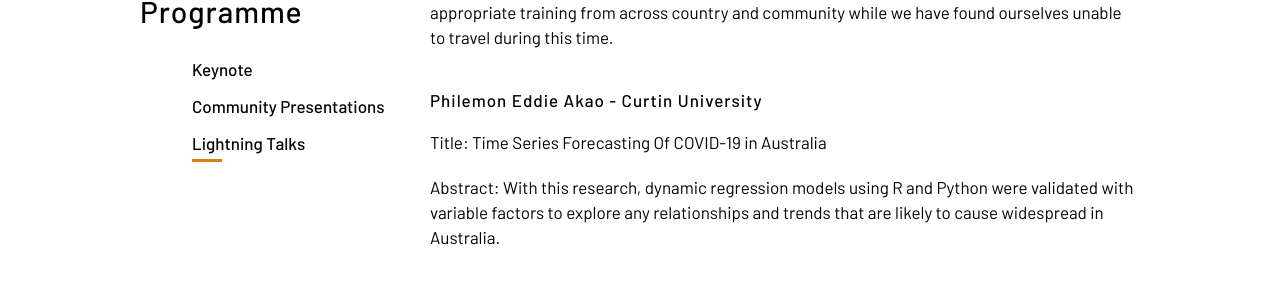
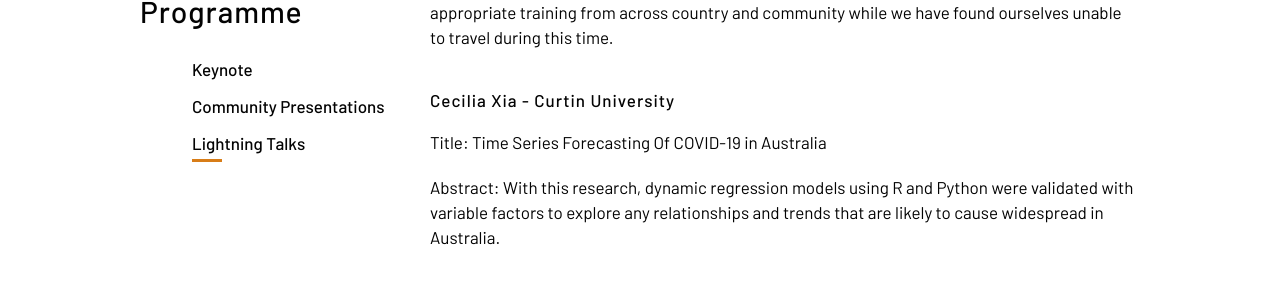
Before and after one commit to osgeo-oceania/foss4g-sotm-oceania-2020, a Jekyll site: the page built from hubs/perth/programme.html, in a window 1280 px wide and 900 px high, scrolled down 3451 px. Shown: the part 170-454 px from the top of the window. Built offline with Jekyll 4.4.1, drawn with Linux system fonts in a browser that asks for light colours.

Commit message:
perth program name change

```diff
--- a/hubs/perth/programme.html
+++ b/hubs/perth/programme.html
@@ -191,7 +191,7 @@ headings: "keynote,community-presentations,lightning-talks"
 </div>
 
 <div class="speaker_bio">
-    <h4 id="jianhong-cecilia-xia-lightning-talk">Philemon Eddie Akao - Curtin University</h4>
+    <h4 id="jianhong-cecilia-xia-lightning-talk">Cecilia Xia - Curtin University</h4>
 
     <p><b>Title:</b> Time Series Forecasting Of COVID-19 in Australia</p>
 
```
